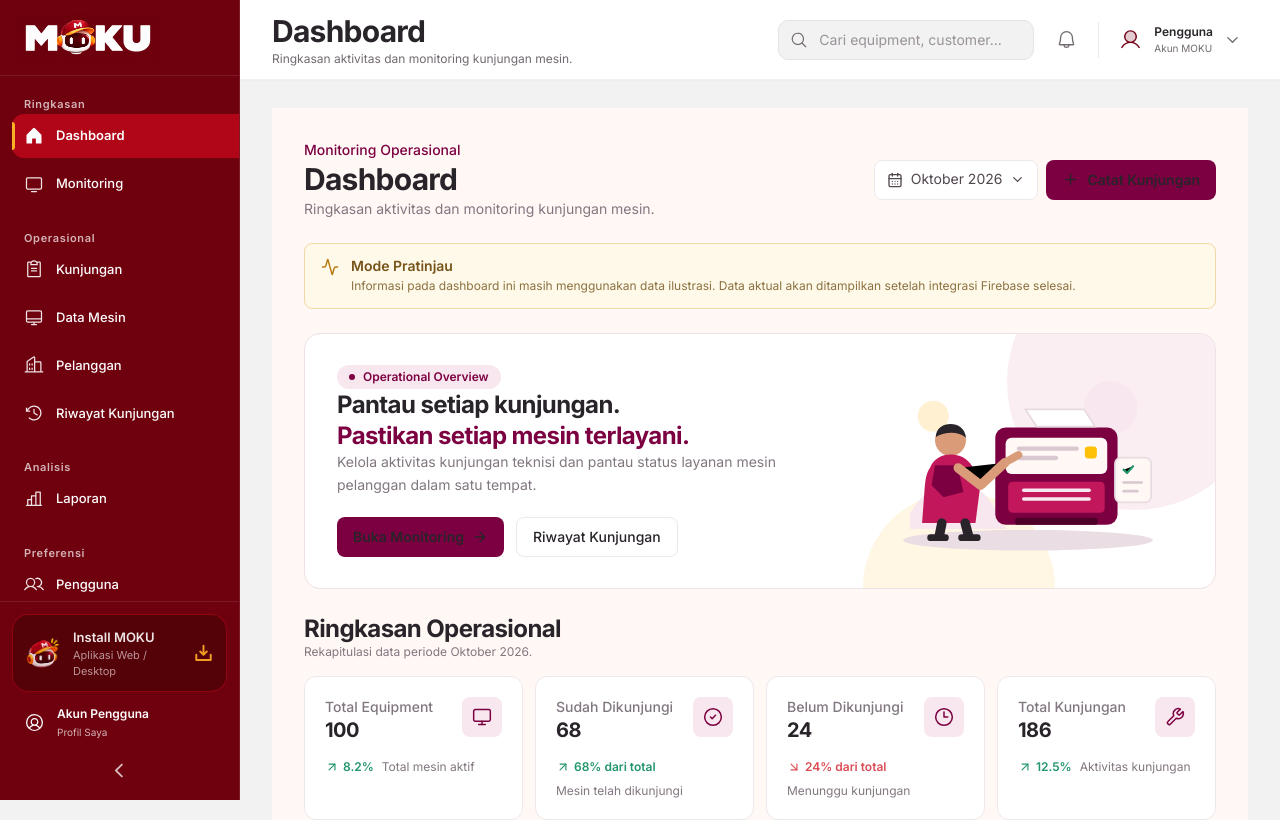
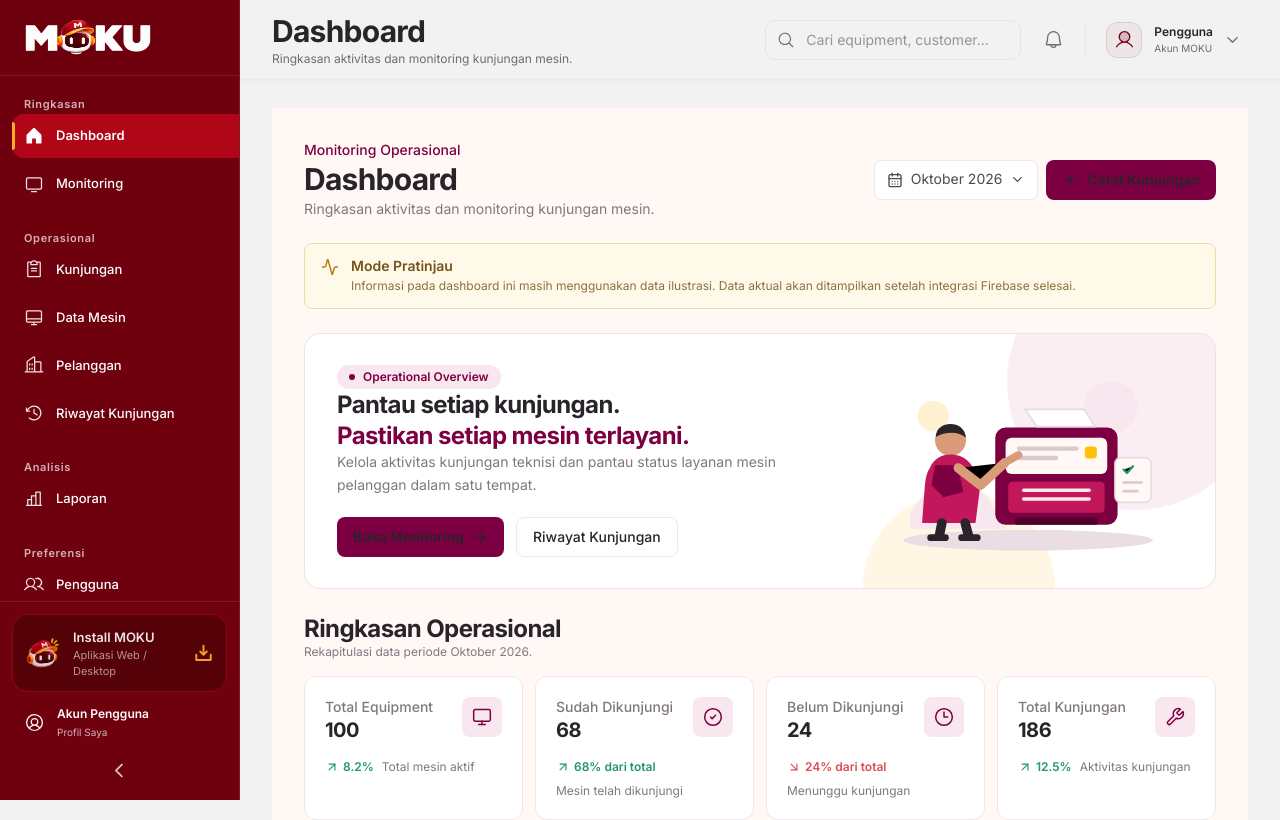
Before and after one commit to irwanfuzi/Moku-app, a Next.js app: page / in a window 1280 px wide. Shown: the top 820 px of the page. Built offline with nearby package versions, Linux system fonts and the light colour scheme.

Commit message:
Update app-header.tsx

```diff
--- a/src/components/layout/app-header.tsx
+++ b/src/components/layout/app-header.tsx
@@ -2,6 +2,7 @@
 "use client";
 
 import Link from "next/link";
+import { usePathname } from "next/navigation";
 import { useEffect, useMemo, useRef, useState, type ChangeEvent } from "react";
 import {
   Bell,
@@ -259,7 +260,7 @@ function SearchSuggestionList({
   if (query.trim().length < 2) return null;
 
   return (
-    <div className="absolute left-0 right-0 top-full z-50 mt-2 overflow-hidden rounded-xl border border-border bg-surface shadow-[0_5px_18px_rgba(0,0,0,0.055)]">
+    <div className="absolute left-0 right-0 top-full z-[100] mt-2 overflow-hidden rounded-xl border border-border bg-surface shadow-[0_5px_18px_rgba(0,0,0,0.055)]">
       <div className="border-b border-border px-4 py-3">
         <p className="text-xs font-semibold text-foreground">
           Hasil pencarian
@@ -336,9 +337,13 @@ export default function AppHeader({
   const [profileMenuOpen, setProfileMenuOpen] = useState(false);
   const [notificationMenuOpen, setNotificationMenuOpen] = useState(false);
 
+  const pathname = usePathname();
+  const isNotificationsPage = pathname === "/notifications";
+
   const profileMenuRef = useRef<HTMLDivElement>(null);
   const notificationMenuRef = useRef<HTMLDivElement>(null);
-  const searchRef = useRef<HTMLDivElement>(null);
+  const desktopSearchRef = useRef<HTMLDivElement>(null);
+  const mobileSearchRef = useRef<HTMLDivElement>(null);
 
   const unreadCount = notifications.filter((item) => !item.isRead).length;
 
@@ -381,7 +386,12 @@ export default function AppHeader({
         setNotificationMenuOpen(false);
       }
 
-      if (!searchRef.current?.contains(target)) {
+      const clickedOutsideDesktopSearch =
+        !desktopSearchRef.current?.contains(target);
+      const clickedOutsideMobileSearch =
+        !mobileSearchRef.current?.contains(target);
+
+      if (clickedOutsideDesktopSearch && clickedOutsideMobileSearch) {
         setSearchOpen(false);
       }
     };
@@ -404,12 +414,21 @@ export default function AppHeader({
     };
   }, []);
 
+  useEffect(() => {
+    if (isNotificationsPage) {
+      setMobileSearchOpen(false);
+      setSearchOpen(false);
+      setNotificationMenuOpen(false);
+      setProfileMenuOpen(false);
+    }
+  }, [isNotificationsPage]);
+
   return (
     <header
       className="
-        sticky top-0 z-20 w-full
+        sticky top-0 z-50 w-full
         border-b border-border/50
-        bg-surface/95 backdrop-blur-md
+        bg-background/95 backdrop-blur-md
         shadow-[0_1px_2px_rgba(0,0,0,0.025)]
         transition-colors duration-200
       "
@@ -437,7 +456,11 @@ export default function AppHeader({
         {/* HEADER ACTIONS */}
         <div className="flex shrink-0 items-center gap-1.5 sm:gap-3">
           {/* DESKTOP SEARCH */}
-          <div className="relative hidden w-48 md:block lg:w-64" ref={searchRef}>
+          {!isNotificationsPage && (
+            <div
+              className="relative hidden w-48 lg:block lg:w-64"
+              ref={desktopSearchRef}
+            >
               <MagnifyingGlass
                 size={18}
                 className="pointer-events-none absolute left-3 top-1/2 -translate-y-1/2 text-muted"
@@ -468,8 +491,10 @@ export default function AppHeader({
                 />
               )}
             </div>
+          )}
 
           {/* MOBILE SEARCH BUTTON */}
+          {!isNotificationsPage && (
             <button
               type="button"
               onClick={() => {
@@ -486,7 +511,7 @@ export default function AppHeader({
                 transition-all duration-200
                 hover:bg-primary-light hover:text-primary
                 active:scale-95 motion-reduce:transition-none
-              md:hidden
+                lg:hidden
               "
             >
               {mobileSearchOpen ? (
@@ -495,8 +520,10 @@ export default function AppHeader({
                 <MagnifyingGlass size={21} />
               )}
             </button>
+          )}
 
           {/* NOTIFICATION: MOBILE SUBPAGE */}
+          {!isNotificationsPage && (
             <Link
               href="/notifications"
               aria-label={
@@ -510,7 +537,7 @@ export default function AppHeader({
                 text-muted transition-all duration-200
                 hover:bg-primary-light hover:text-primary
                 active:scale-95 motion-reduce:transition-none
-              md:hidden
+                lg:hidden
               "
             >
               <Bell size={21} />
@@ -523,9 +550,14 @@ export default function AppHeader({
                 </span>
               )}
             </Link>
+          )}
 
           {/* NOTIFICATION DROPDOWN: DESKTOP */}
-          <div className="relative hidden md:block" ref={notificationMenuRef}>
+          {!isNotificationsPage && (
+            <div
+              className="relative hidden lg:block"
+              ref={notificationMenuRef}
+            >
               <button
                 type="button"
                 onClick={toggleNotificationMenu}
@@ -677,12 +709,13 @@ export default function AppHeader({
                 </div>
               </div>
             </div>
+          )}
 
           {/* DIVIDER */}
-          <div className="hidden h-9 w-px bg-border/70 sm:block" />
+          <div className="hidden h-9 w-px bg-border/70 lg:block" />
 
           {/* PROFILE: DESKTOP ONLY */}
-          <div className="relative hidden sm:block" ref={profileMenuRef}>
+          <div className="relative hidden lg:block" ref={profileMenuRef}>
             <button
               type="button"
               onClick={toggleProfileMenu}
@@ -697,11 +730,13 @@ export default function AppHeader({
                 motion-reduce:transition-none
               "
             >
+              <span className="flex h-9 w-9 items-center justify-center rounded-xl border border-primary/10 bg-primary/5">
                 <User
-                size={23}
+                  size={21}
                   weight="duotone"
                   className="text-primary"
                 />
+              </span>
 
               <div className="hidden min-w-0 text-left sm:block">
                 <p className="max-w-[120px] truncate text-xs font-semibold text-foreground">
@@ -780,12 +815,13 @@ export default function AppHeader({
       </div>
 
       {/* MOBILE SEARCH PANEL */}
+      {!isNotificationsPage && (
         <div
-        ref={searchRef}
+          ref={mobileSearchRef}
           aria-hidden={!mobileSearchOpen}
           className={`
-          grid transition-all duration-200 ease-out
-          motion-reduce:transition-none md:hidden
+            relative z-[60] grid transition-all duration-200 ease-out
+            motion-reduce:transition-none lg:hidden
             ${
               mobileSearchOpen
                 ? "grid-rows-[1fr] opacity-100"
@@ -793,7 +829,7 @@ export default function AppHeader({
             }
           `}
         >
-        <div className="overflow-hidden">
+          <div className="min-h-0 overflow-visible">
             <div className="px-4 pb-4 pt-3">
               <div className="relative">
                 <MagnifyingGlass
@@ -830,6 +866,7 @@ export default function AppHeader({
             </div>
           </div>
         </div>
+      )}
     </header>
   );
 }
```
Lines whose indentation alone changed are shown as unchanged.
